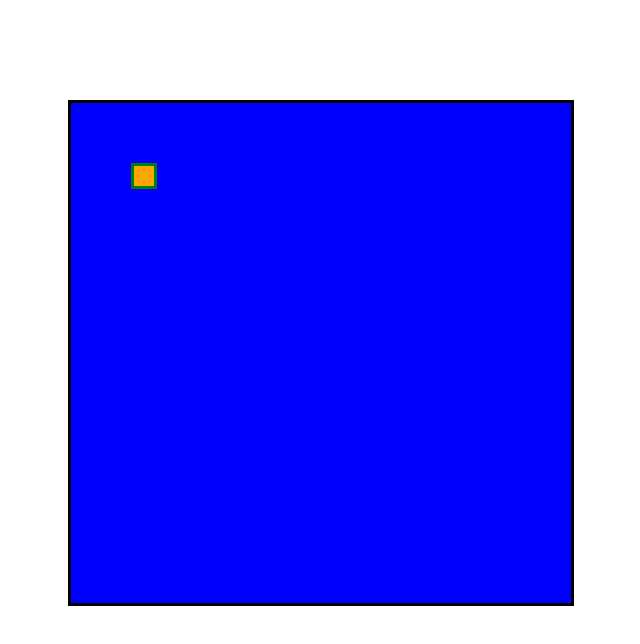
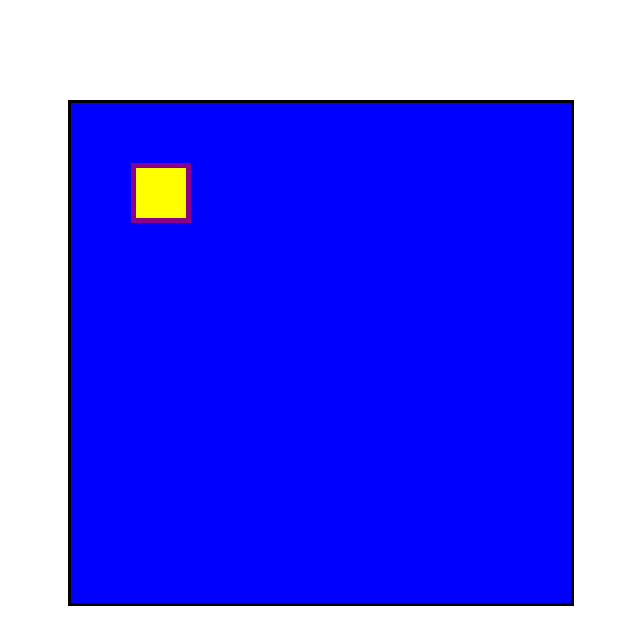
Before and after one commit to tamtam321/tamtam321.github.io, a plain HTML site: page index.html in a window 1280 px wide. Shown: the whole page, without its empty margins (40-680 px from the left). Drawn offline with Linux system fonts and the light colour scheme.

Commit message:
changed child's box
Changed child's box size, border thickness nad box color

```diff
--- a/style.css
+++ b/style.css
@@ -11,10 +11,10 @@
 
 .black-box
 {
-    width: 20px;
-    height: 20px;
-    background-color: orange;
-    border: 3px solid green;
+    width: 50px;
+    height: 50px;
+    background-color: yellow;
+    border: 5px solid darkmagenta;
     margin: 50px;
 
     position: absolute;
```
